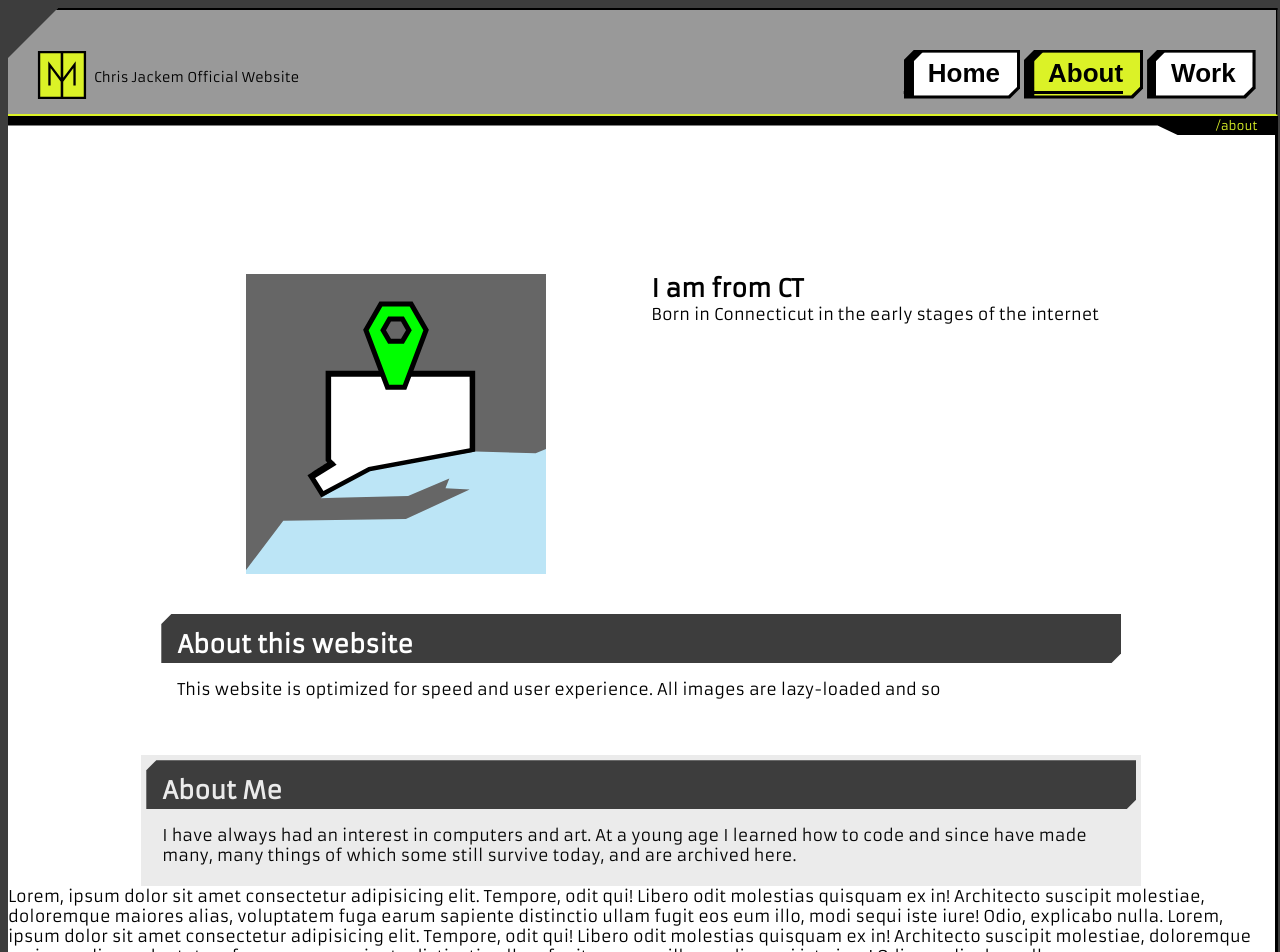
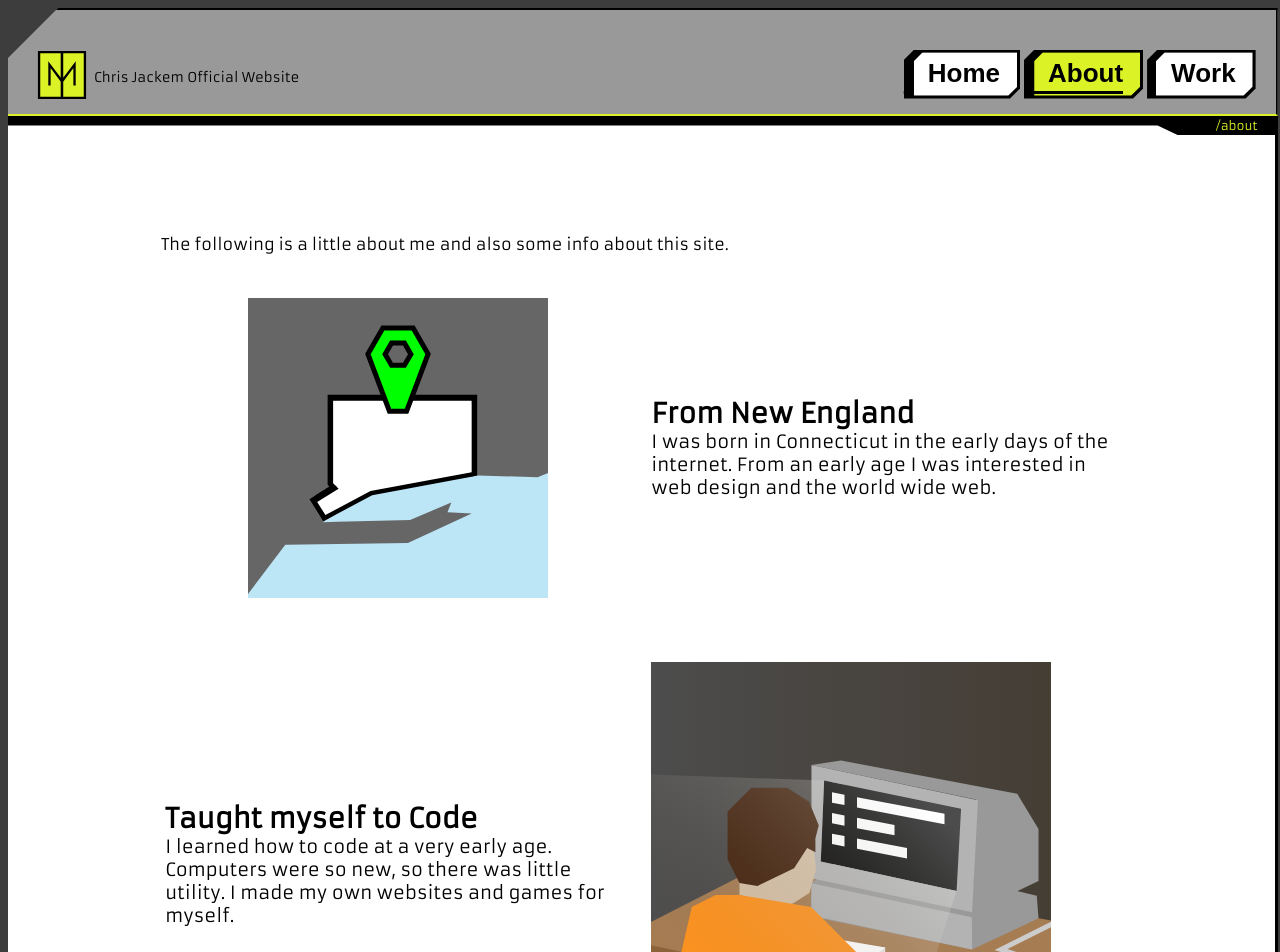
Before and after one commit to ChrisJackem/port_app, a Next.js app: page /about in a window 1280 px wide. Shown: the top 952 px of the page. Built offline with nearby package versions, Linux system fonts and the light colour scheme; a web font is replaced by a local one.

Commit message:
About animations 9

```diff
--- /dev/null
+++ b/src/app/about/page.module.css
@@ -0,0 +1,10 @@
+.section_container{
+    margin-bottom:1rem;
+    align-items: center;
+    font-size: large;
+    padding: 1.5rem;
+}
+
+.section_container{
+
+}
--- a/src/app/about/page.tsx
+++ b/src/app/about/page.tsx
@@ -4,6 +4,8 @@ import { PageVariants } from '../config/variants';
 import TypeHeader from '@/components/type_header/type_header';
 import World from '@/components/animations/world/world';
 import AnimContainer from '@/components/animations/anim_container';
+import styles from './page.module.css';
+import Kid from '@/components/animations/kid/kid';
 
 /*********************************************************************************** About Page  */
 
@@ -20,17 +22,32 @@ const AboutPage = () => {
     >
         <section className='paged'>
             <TypeHeader word='About' />
+            <p>The following is a little about me and also some info about this site.</p>
         </section>
 
-        <section className='page_double'>
+        <section className={`page_double ${styles.section_container}`}>
             <AnimContainer>
-
                 <World />
             </AnimContainer>
             <div>
-                <h2>I am from CT</h2>
-                <p>Born in Connecticut in the early stages of the internet</p>
+                <h2>From New England</h2>
+                <p>I was born in Connecticut in the early days of the internet.
+                    From an early age I was interested in web design and the world wide web.
+                </p>
+
             </div>
+        </section>
+
+        <section className={`page_double ${styles.section_container}`}>
+            <div>
+                <h2>Taught myself to Code</h2>
+                <p>I learned how to code at a very early age. Computers were so new, so there was little utility. I made my own websites and games for myself.
+                </p>
+
+            </div>
+            <AnimContainer>
+                <Kid />
+            </AnimContainer>
         </section>
 
         <section className='paged'>
--- /dev/null
+++ b/src/components/animations/kid/kid.tsx
@@ -0,0 +1,12 @@
+import { LoadImg } from '@/components/load_img/load_img'
+import React from 'react'
+
+const Kid = () => {
+  return (
+    <div>
+        <LoadImg src={'static/images/animations/kid.svg'} />
+    </div>
+  )
+}
+
+export default Kid
```
Also changed, not shown: public/static/images/animations/kid.svg (added), src/components/animations/world/world.tsx (line endings or trailing spaces).
